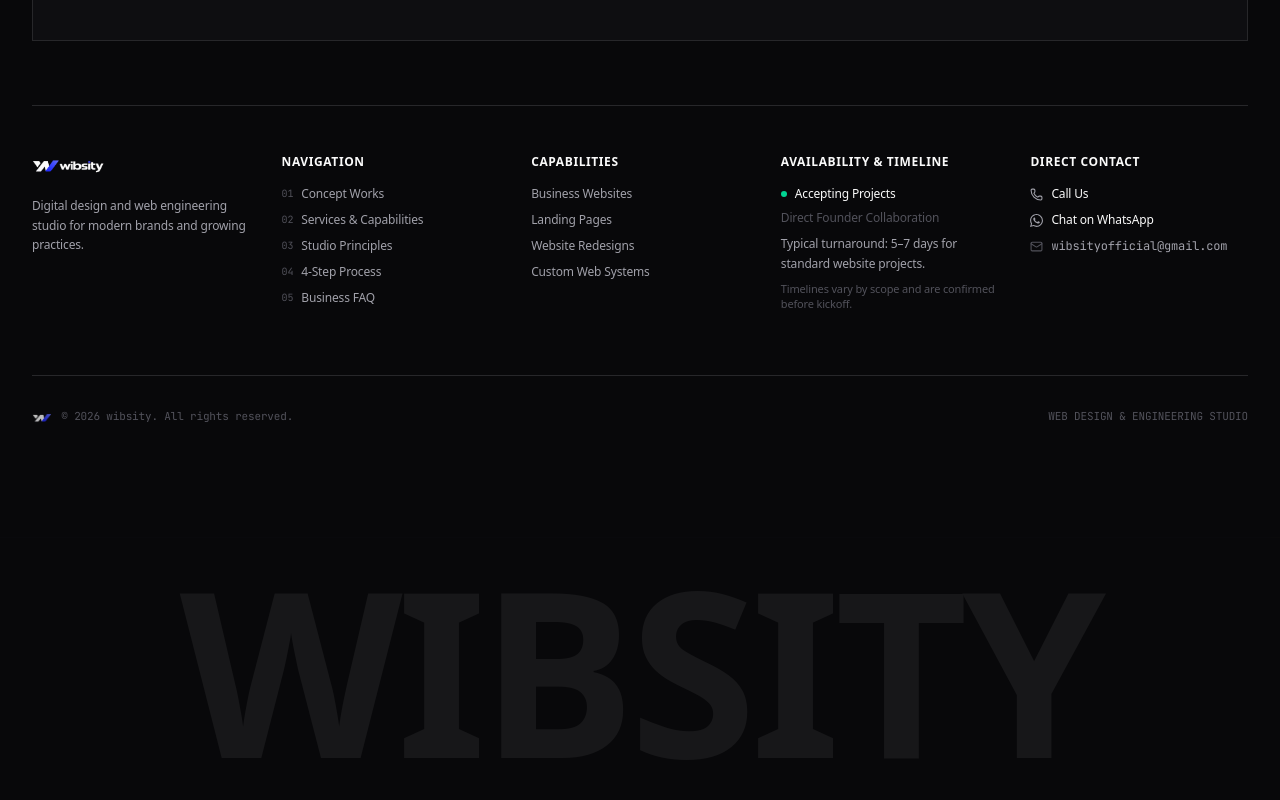
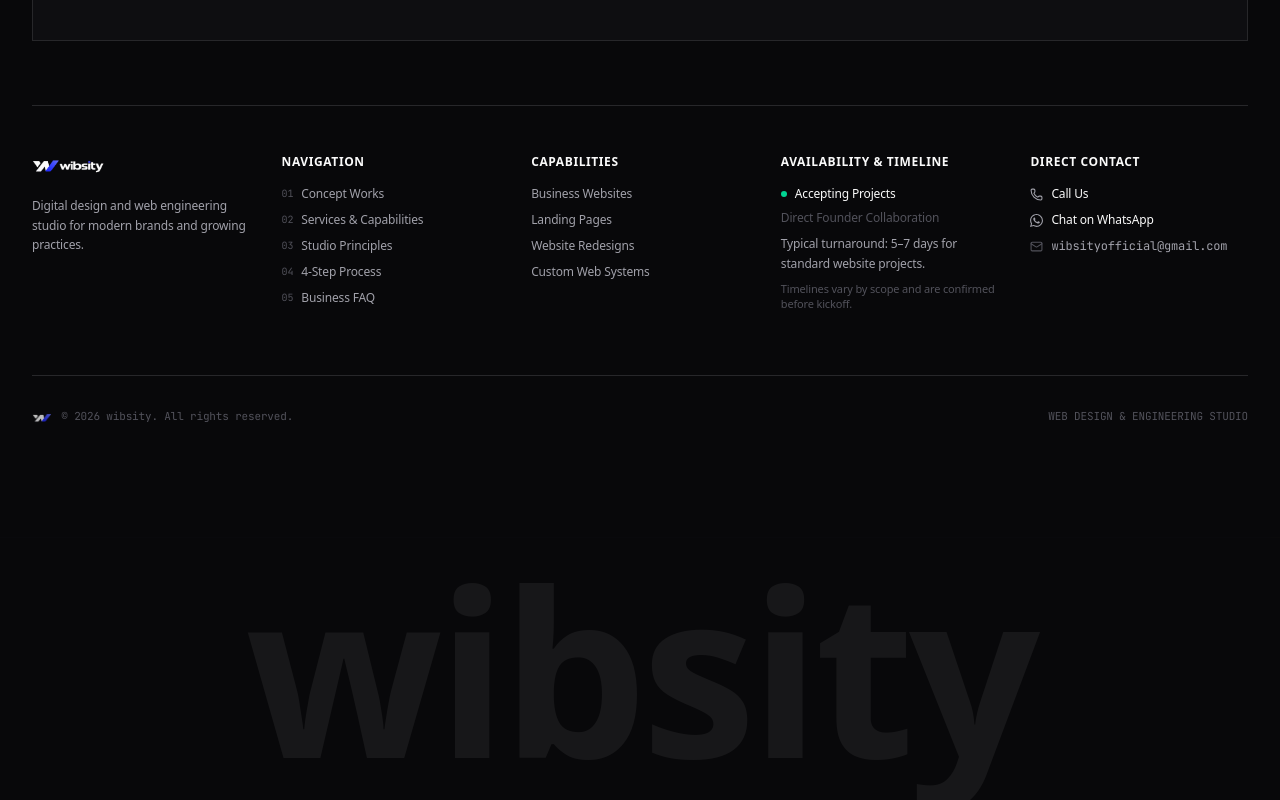
Before and after one commit to vishal558-dev/wibsity, a React (Vite) app: page / in a window 1280 px wide. Shown: the part 9262-10062 px from the top of the page. Built offline with nearby package versions, Linux system fonts and the light colour scheme; a web font is replaced by a local one.

Commit message:
style(footer): render large wibsity wordmark in lowercase

```diff
--- a/src/components/layout/Footer.tsx
+++ b/src/components/layout/Footer.tsx
@@ -194,7 +194,7 @@ export const Footer: React.FC = () => {
 
       {/* Typographic Wordmark at bottom */}
       <div className="w-full select-none pointer-events-none overflow-hidden flex justify-center py-4 opacity-[0.06] border-t border-border-hairline">
-        <span className="font-sans font-black text-[18vw] leading-none tracking-tighter text-fg uppercase">
+        <span className="font-sans font-black text-[18vw] leading-none tracking-tighter text-fg lowercase">
           wibsity
         </span>
       </div>
```
